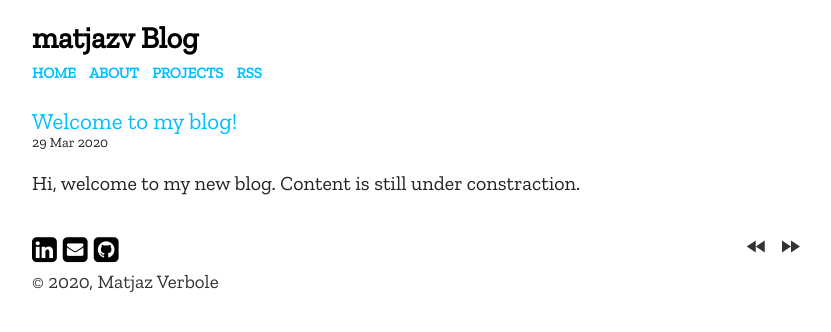
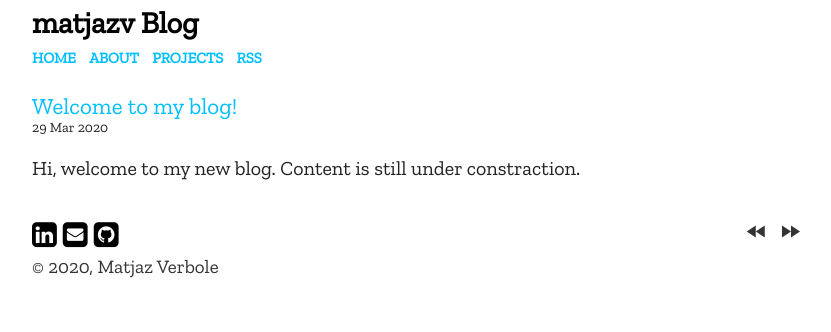
Before and after one commit to matjazv/matjazv.github.io, a Jekyll site: the page built from index.html, in a window 1280 px wide. Shown: the top 332 px of the page, without its empty margins (224-1055 px from the left). Built offline with Jekyll 4.4.1, drawn with Linux system fonts in a browser that asks for light colours; the list of posts is cut into pages by our own code.

Commit message:
changed css

```diff
--- a/css/white-paper.add.css
+++ b/css/white-paper.add.css
@@ -91,7 +91,7 @@ hr:before {
 
 @media(max-width: 768px) {
   .container {
-    width: 80%;
+    width: 90%;
     margin: 0 auto;
     padding: 0 20px;
   }
@@ -102,7 +102,7 @@ hr:before {
 }
 
 header {
-  margin: 20px 0 20px 0;
+  margin: 5px 0 5px 0;
   /* text-align: right; */
 }
 
```
